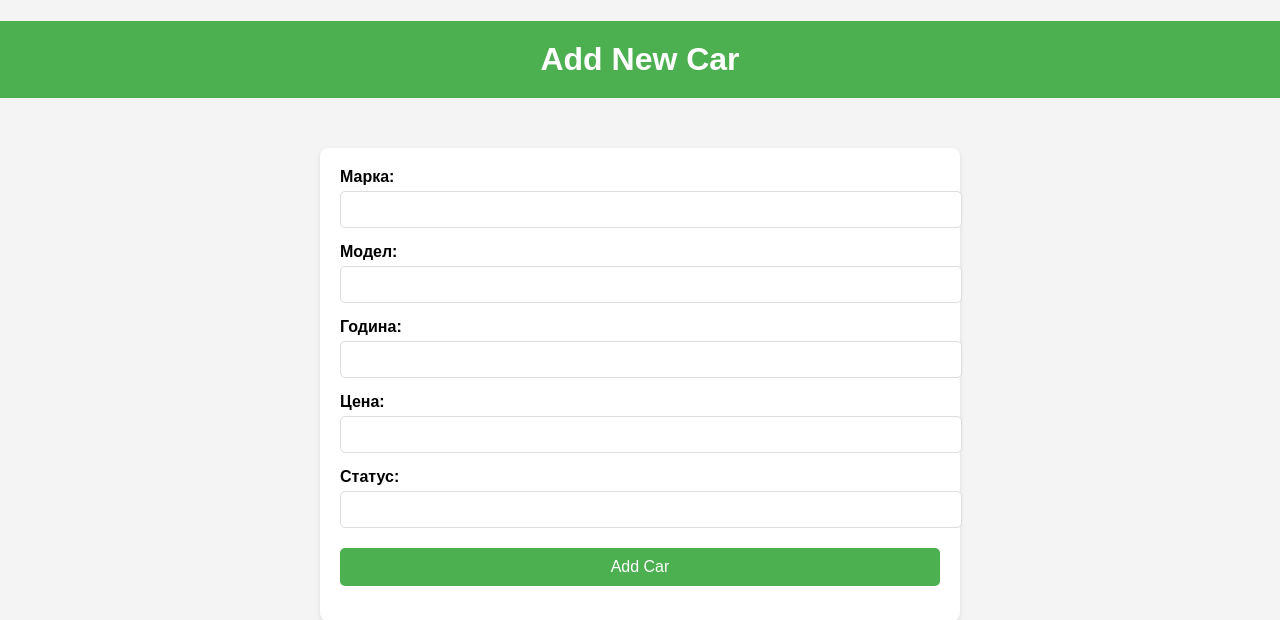
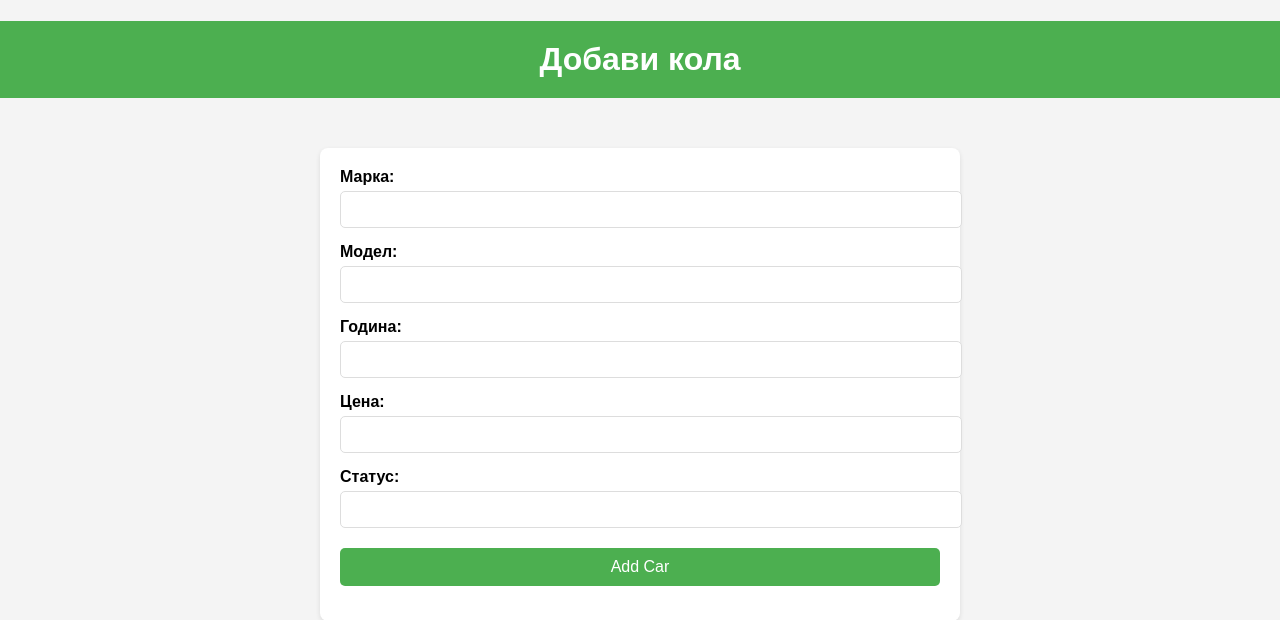
Before and after one commit to 12623215/car, a Flask app: page /add_car in a window 1280 px wide. Shown: the top 620 px of the page. Run offline with Flask 3, Linux system fonts and the light colour scheme.

Commit message:
add_car.html

```diff
--- a/templates/add_car.html
+++ b/templates/add_car.html
@@ -55,7 +55,7 @@
     </style>
 </head>
 <body>
-    <h1>Add New Car</h1>
+    <h1>Добави кола</h1>
     <div class="form-container">
         <form method="POST">
             <label>Марка: </label><input type="text" name="make" required><br>
```
